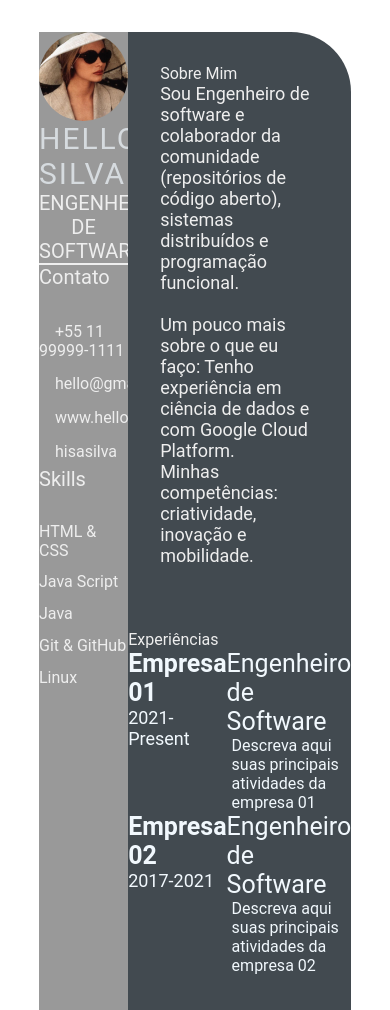
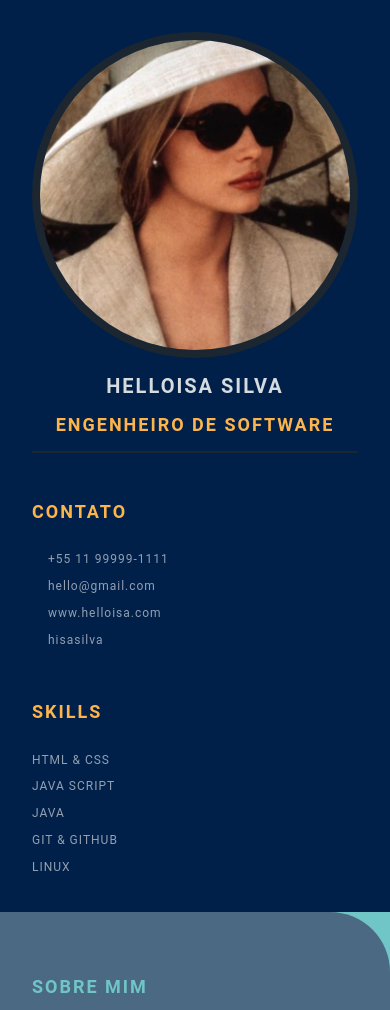
Before and after one commit to hisasilva/hisasilva.github.io, a plain HTML site: page index.html in a window 390 px wide. Shown: the top 1010 px of the page. Drawn offline with Linux system fonts and the light colour scheme.

Commit message:
criação do projeto

```diff
--- a/style.css
+++ b/style.css
@@ -4,6 +4,10 @@
   box-sizing: border-box;
   list-style: none;
   font-family: 'Roboto', sans-serif;
+}
+
+body {
+  background-color: #70c6c7;
 }
 
 .resume-contents {
@@ -17,48 +21,61 @@
 .left-section {
   grid-column: span 2;
   height: 100%;
-  background-color: #999999;
+  background-color: #00204A;
 }
 
 .right-section {
   grid-column: span 5;
   height: 100%;
-  background-color: #424a50;
+  background-color: #4B6982;
   border-radius: 0px 60px 0px 0px;
 }
 
-.left-section-contents {
+.left-section-content{
   padding: 2rem 2rem;
 }
 
 .profile {
   width: 100%;
-  border-bottom: 2px solid #eeeeee;
+  border-bottom: 2px solid #1B2631;
 }
 
 .profile .profile-image {
   width: 100%;
-  border-radius: 100%;
+  border-radius: 50%;
+  border: 8px solid #1B2631;
 }
 
 .name {
-  color: #d6dbdf;
+  color: #D6DBDF;
   font-size: 30px;
   letter-spacing: 2px;
   text-transform: uppercase;
+  text-align: center;
+  font-weight: bold;
+  padding: 1rem 0;
 }
 
 .profession {
-  color: #eeeeee;
+  color: #FDB44B;
   font-size: 20px;
   text-transform: uppercase;
   text-align: center;
+  letter-spacing: 2px;
+  font-weight: bold;
+  padding-bottom: 1rem;
 }
 
 /* .contact-info { border-bottom: 2px solid #1B2631; } */
 .left-title {
-  color: #eeeeee;
+  color: #FDB44B;
   font-size: 20px;
+  letter-spacing: 2px;
+  text-transform: uppercase;
+  font-weight: bold;
+  display: flex;
+  align-items: center;
+  padding-top: 3rem;
 }
 
 .contact-info ul {
@@ -67,31 +84,66 @@
 
 .contact-info ul li,
 .references ul li {
-  padding: 0.4rem 0;
-  color: #eeeeee;
+  padding: .4rem 0;
+  display: flex;
+  align-items: center;
+  color: #d6dbdfaf;
+  letter-spacing: 1px;
+  font-size: 18px;
 }
 
 .contact-info ul li i,
 .references ul li i {
   padding-right: 1rem;
   font-size: 18px;
-  color: #eeeeee;
+  color: #2E86C1;
 }
 
 .skills ul {
   padding-top: 1.5rem;
 }
 .skills ul li p {
-  padding: 0.4rem 0;
-  color: #eeeeee;
+  padding: .4rem 0;
+  color: #d6dbdfaf;
+  font-size: 18px;
+  letter-spacing: 1px;
+  display: flex;
+  align-items: center;
+  text-transform: uppercase;
 }
+
+.referance-name {
+  padding-top: 1.5rem;
+  padding-bottom: .4rem;
+  font-size: 18px;
+  color: #F9E79F;
+  letter-spacing: 1px;
+  text-transform: uppercase;
+}
+
+.referance-profession {
+  font-size: 16px;
+  color: #d6dbdfaf;
+  letter-spacing: 1px;
+  /* text-transform: uppercase; */
+  padding-bottom: .4rem;
+}
+
 
 .right-section-contents {
   padding: 2rem 2rem;
 }
 
 .right-title {
-  color: #eeeeee;
+  color: #70C6C7;
+  font-size: 40px;
+  letter-spacing: 2px;
+  text-transform: uppercase;
+  font-weight: bold;
+  display: flex;
+  align-items: center;
+  padding: 2rem 0;
+  position: relative;
 }
 
 .gap {
@@ -99,7 +151,9 @@
 }
 .about-me-contents {
   font-size: 18px;
-  color: #eeeeee;
+  letter-spacing: 1px;
+  line-height: 2rem;
+  color: #F1F8FD;
 }
 
 .experience-contents,
@@ -108,7 +162,7 @@
   display: grid;
   grid-template-columns: repeat(2, 1fr);
   padding-bottom: 2rem;
-  color: #f1f8fd;
+  color: #F1F8FD;
 }
 
 .exp-company-name,
@@ -116,23 +170,124 @@
 .awards-company-name {
   font-size: 25px;
   font-weight: bold;
+  text-transform: uppercase;
+  letter-spacing: 1px;
+  color: #FDB44B;
+  padding-bottom: .4rem;
 }
 
 .exp-time-period,
 .educationp-time-period,
 .awards-time-period {
   font-size: 18px;
+  letter-spacing: 1px;
+  line-height: 2rem;
 }
 
 .exp-position,
 .education-subject,
 .awards-name {
   font-size: 25px;
+  font-weight: bold;
+  text-transform: uppercase;
+  letter-spacing: 1px;
+  color: #FDB44B;
+  padding-bottom: .4rem;
 }
 
 .exp-desc,
 .education-desc,
 .awards-desc {
   font-size: 16px;
+  letter-spacing: 1px;
+  line-height: 1.5rem;
+  border-left: 3px solid #a5a3a3;
   padding-left: 5px;
 }
+
+/* Media queries */
+@media screen and (max-width:780px) {
+  .experience-contents,
+  .education-contents,
+  .awards-contents {
+      grid-template-columns: repeat(1, 1fr);
+  }
+}
+
+@media screen and (max-width:780px) {
+  .left-section {
+      grid-column: span 3;
+  }
+
+  .right-section {
+      grid-column: span 4;
+  }
+
+}
+
+@media screen and (max-width:1200px) {
+  .resume-contents {
+      grid-template-columns: repeat(1, 1fr);
+  }
+}
+
+@media screen and (max-width:390px) {
+  .resume-contents {
+      width: 100%;
+      margin: 0 auto;
+  }
+
+  .name {
+      font-size: 20px;
+  }
+
+  .profession {
+      font-size: 18px;
+  }
+
+  .left-title {
+      font-size: 18px;
+  }
+
+  .right-title {
+      font-size: 18px;
+  }
+
+  .contact-info ul li,
+  .references ul li {
+      font-size: 12px;
+  }
+
+  .contact-info ul li i,
+  .references ul li i {
+      /* padding-right: 1rem; */
+      font-size: 12px;
+  }
+
+  .skills ul li p {
+      font-size: 12px;
+  }
+
+  .about-me-contents {
+      font-size: 16px;
+      line-height: 1.5rem;
+  }
+
+  .exp-company-name,
+  .education-school-name,
+  .awards-company-name {
+      font-size: 18px;
+  }
+
+  .exp-time-period,
+  .educationp-time-period,
+  .awards-time-period {
+      font-size: 16px;
+  }
+
+  .exp-position,
+  .education-subject,
+  .awards-name {
+      font-size: 18px;
+  }
+}
```
